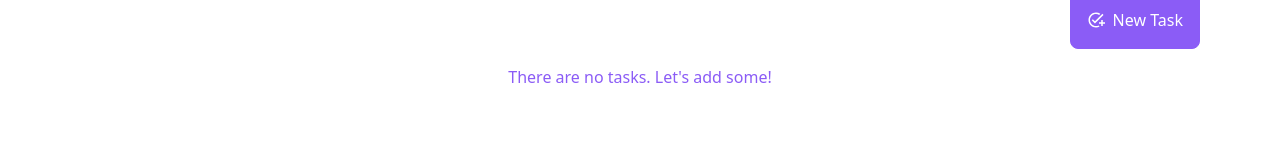
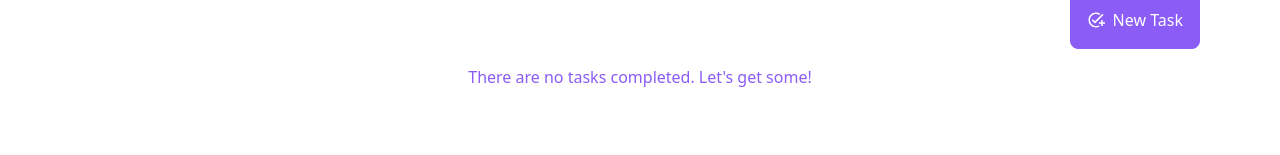
Before and after one commit to ManhhND/react-todo-list, a React (Vite) app: page /completed-tasks in a window 1280 px wide. Shown: the part 131-286 px from the top of the page. Built offline with nearby package versions, Linux system fonts and the light colour scheme.

Commit message:
refactor: extract completed tasks from tasks list to render

```diff
--- a/src/routes/CompletedTaskList.tsx
+++ b/src/routes/CompletedTaskList.tsx
@@ -9,6 +9,7 @@ import AddTask from './AddTask';
 const CompletedTaskList = () => {
   const [isAdding, setIsAdding] = useState<boolean>(false)
   const taskList = useAppSelector(selectTask)
+  const completedTaskList = taskList.filter((task) => task.completed)
 
   const showModal = () => {
     setIsAdding(true)
@@ -29,14 +30,14 @@ const CompletedTaskList = () => {
       </div>
       <div className="clear-both"></div>
       {isAdding && <AddTask onStopAdding={hideModal} />}
-      {taskList.length > 0 && (
+      {completedTaskList.length > 0 && (
         <ul>
-          {taskList.map((task: TaskItem) => (task.completed && <Task id={task.id} title={task.title} description={task.description} completed={task.completed} key={`task-${task.id}`} />))}
+          {completedTaskList.map((task: TaskItem) => <Task id={task.id} title={task.title} description={task.description} completed={task.completed} key={`task-${task.id}`} />)}
         </ul>
       )}
-      {taskList.length === 0 && (
+      {completedTaskList.length === 0 && (
         <div className="text-center">
-          <h2 className="text-violet-500">There are no tasks. Let's add some!</h2>
+          <h2 className="text-violet-500">There are no tasks completed. Let's get some!</h2>
         </div>
       )}
     </>
```
